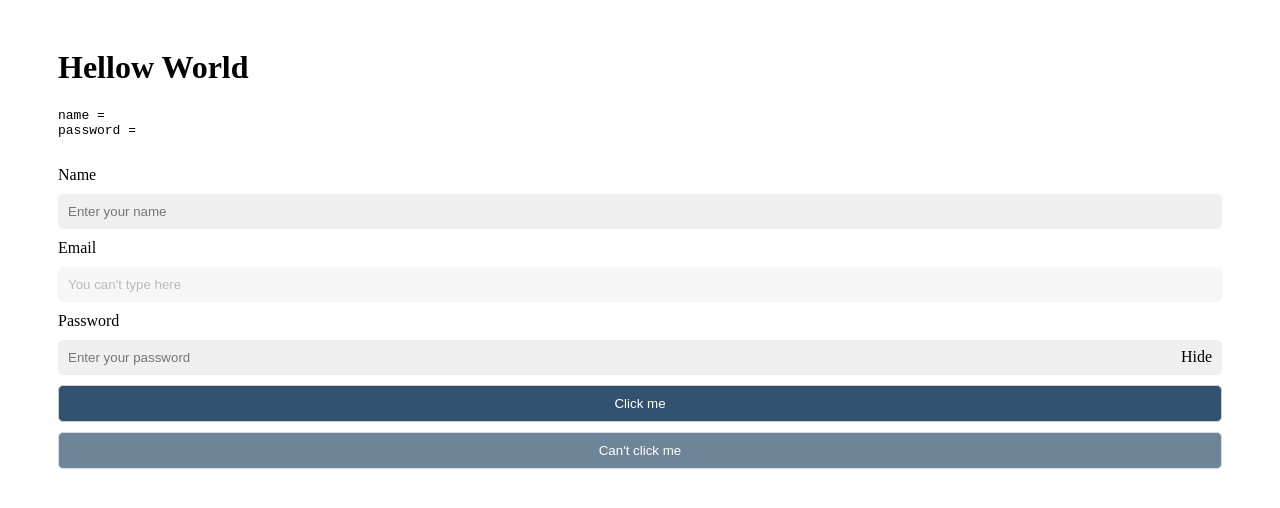
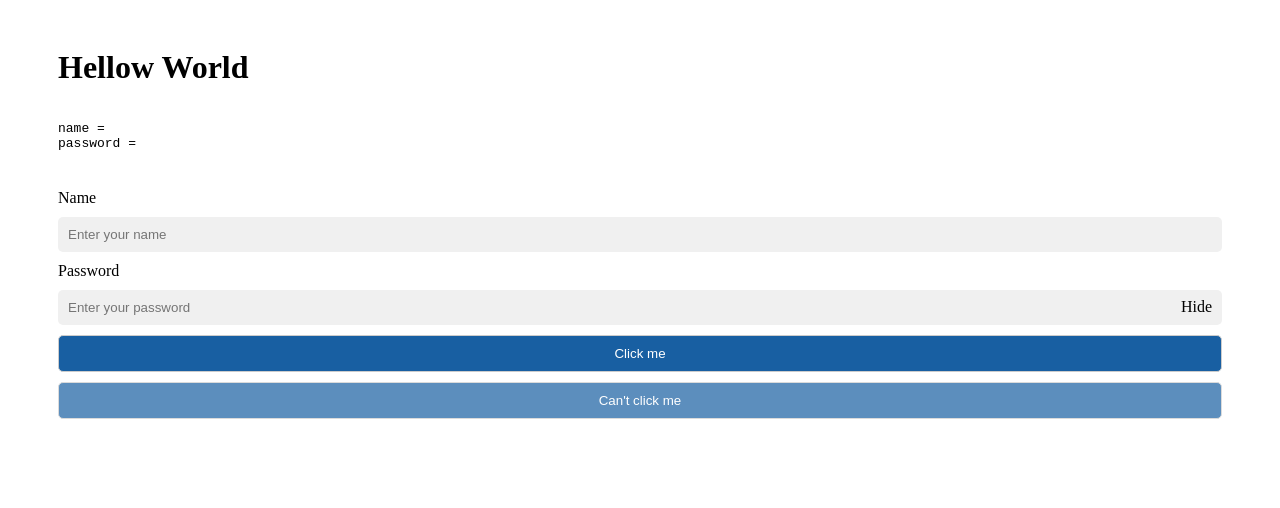
Before and after one commit to RDayalMunda/vue3-ui-library, a Vue app: page / in a window 1280 px wide. Shown: the top 508 px of the page. Built offline with nearby package versions, Linux system fonts and the light colour scheme.

Commit message:
Input and Button events and style fixed

```diff
--- a/src/App.vue
+++ b/src/App.vue
@@ -1,19 +1,20 @@
 <template>
   <div class="main-container">
     <h1>Hellow World</h1>
-    <pre class="models">
+    <div class="container">
+      <pre class="models">
 name = {{ name }}
 password = {{ password }}
-    </pre>
-    <div class="container">
+    </pre
+      >
       <RdmInput v-model="name" label="Name" placeholder="Enter your name" />
-      <RdmInput label="Email" placeholder="You can't type here" disabled />
       <RdmInput
         v-model="password"
         label="Password"
         placeholder="Enter your password"
         type="password"
       />
+
       <RdmButton text="Click me" :clickHandler="handleClick" />
       <RdmButton text="Can't click me" :disabled="true" />
     </div>
@@ -29,6 +30,14 @@ const name = ref('')
 const password = ref('')
 function handleClick() {
   console.log('clicked: ', name.value, password.value)
+}
+
+function focusHandler() {
+  console.log('focus')
+}
+
+function blurHandler() {
+  console.log('blur')
 }
 </script>
 <style scoped>
--- a/src/assets/main.css
+++ b/src/assets/main.css
@@ -8,4 +8,11 @@
   --rdm-focus-outline-width: 2px;
   --rdm-focus-box-shadow-width: 3px;
   --rdm-box-shadow-hover: 0px 5px 13px 0px rgba(0, 0, 0, 0.5);
+
+  --rdm-primary-color: #185fa2;
+  --rdm-secondary-color: #e0eaee;
+  --rdm-danger-color: #b31717;
+  --rdm-success-color: #2ea232;
+  --rdm-warning-color: #ed7016;
+  --rdm-info-color: #7d9db7;
 }
--- a/src/stories/RdmButton/RdmButton.css
+++ b/src/stories/RdmButton/RdmButton.css
@@ -1,7 +1,7 @@
 .rdm-button {
   gap: 10px;
   padding: 10px;
-  background-color: #32516e;
+  background-color: var(--rdm-primary-color);
   border: 1px solid #ccc;
   border-radius: 5px;
   cursor: pointer;
@@ -11,7 +11,6 @@
   outline: var(--rdm-focus-outline-width) solid var(--rdm-active-color);
   box-shadow: 0 0 0 var(--rdm-focus-box-shadow-width) var(--rdm-background-color);
 }
-
 .rdm-button-text {
   color: #fff;
 }
@@ -23,5 +22,30 @@
   transform: scale(0.98);
 }
 .rdm-button:not(:disabled):hover {
-  box-shadow: var(--rdm-box-shadow-hover);
+  outline: var(--rdm-focus-outline-width) solid var(--rdm-active-color-hover);
 }
+
+/* variants */
+.rdm-button[variant='secondary'] {
+  background-color: var(--rdm-secondary-color);
+  color: #000;
+}
+.rdm-button[variant='secondary'] .rdm-button-text {
+  color: #000;
+}
+
+.rdm-button[variant='danger'] {
+  background-color: var(--rdm-danger-color);
+}
+
+.rdm-button[variant='success'] {
+  background-color: var(--rdm-success-color);
+}
+
+.rdm-button[variant='warning'] {
+  background-color: var(--rdm-warning-color);
+}
+
+.rdm-button[variant='info'] {
+  background-color: var(--rdm-info-color);
+}
--- a/src/stories/RdmButton/RdmButton.vue
+++ b/src/stories/RdmButton/RdmButton.vue
@@ -1,5 +1,5 @@
 <template>
-  <button class="rdm-button" :disabled="disabled" @click="handleClick">
+  <button class="rdm-button" :disabled="disabled" @click="handleClick" :variant="variant">
     <span class="rdm-button-text" v-if="text">{{ text }}</span>
     <slot v-else />
   </button>
@@ -21,6 +21,12 @@ export default {
       type: Function,
       default: () => {},
     },
+    variant: {
+      type: String,
+      default: 'primary',
+      validator: (value) =>
+        ['primary', 'secondary', 'danger', 'success', 'warning', 'info'].includes(value),
+    },
   },
   methods: {
     handleClick() {
--- a/src/stories/RdmInput/RdmInput.vue
+++ b/src/stories/RdmInput/RdmInput.vue
@@ -10,7 +10,15 @@
         :placeholder="placeholder"
         :disabled="disabled"
         :value="modelValue"
-        @input="updateValue"
+        @input="inputEvent"
+        @change="(e) => emitEventHandler(e, 'change')"
+        @blur="(e) => emitEventHandler(e, 'blur')"
+        @focus="(e) => emitEventHandler(e, 'focus')"
+        @keydown="(e) => emitEventHandler(e, 'keydown')"
+        @keyup="(e) => emitEventHandler(e, 'keyup')"
+        @keypress="(e) => emitEventHandler(e, 'keypress')"
+        @paste="(e) => emitEventHandler(e, 'paste')"
+        @copy="(e) => emitEventHandler(e, 'copy')"
       />
       <div v-if="isPassword" class="rdm-input-password-toggle" @click="togglePasswordVisibility">
         {{ passwordText }}
@@ -22,7 +30,18 @@
 <script>
 export default {
   name: 'RdmInput',
-  emits: ['update:modelValue'],
+  emits: [
+    'update:modelValue',
+    'input',
+    'change',
+    'blur',
+    'focus',
+    'keydown',
+    'keyup',
+    'keypress',
+    'paste',
+    'copy',
+  ],
   props: {
     id: {
       type: String,
@@ -70,11 +89,15 @@ export default {
     },
   },
   methods: {
-    updateValue(event) {
+    inputEvent(event) {
       this.$emit('update:modelValue', event.target.value)
+      this.emitEventHandler(event, 'input')
     },
     togglePasswordVisibility() {
       this.isPasswordVisible = !this.isPasswordVisible
+    },
+    emitEventHandler(e, emitName) {
+      this.$emit(emitName, e)
     },
   },
 }
```
